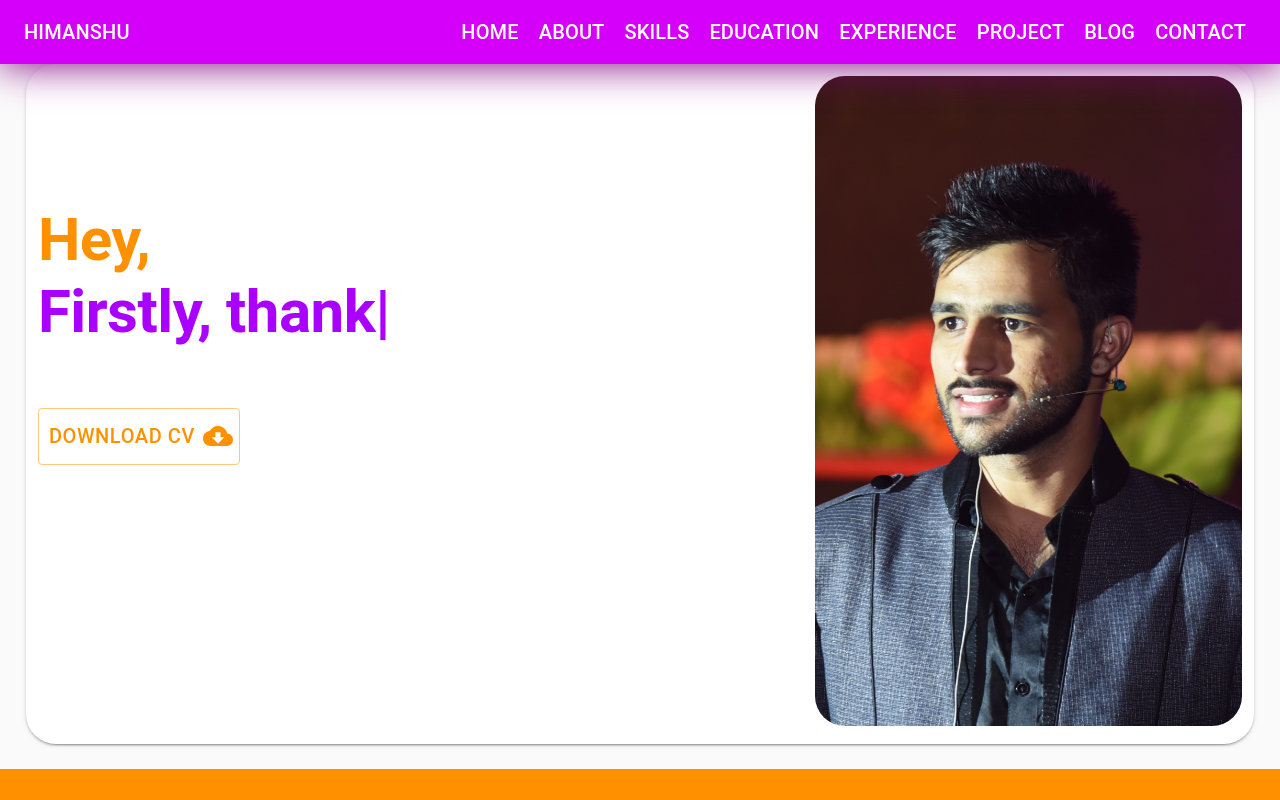
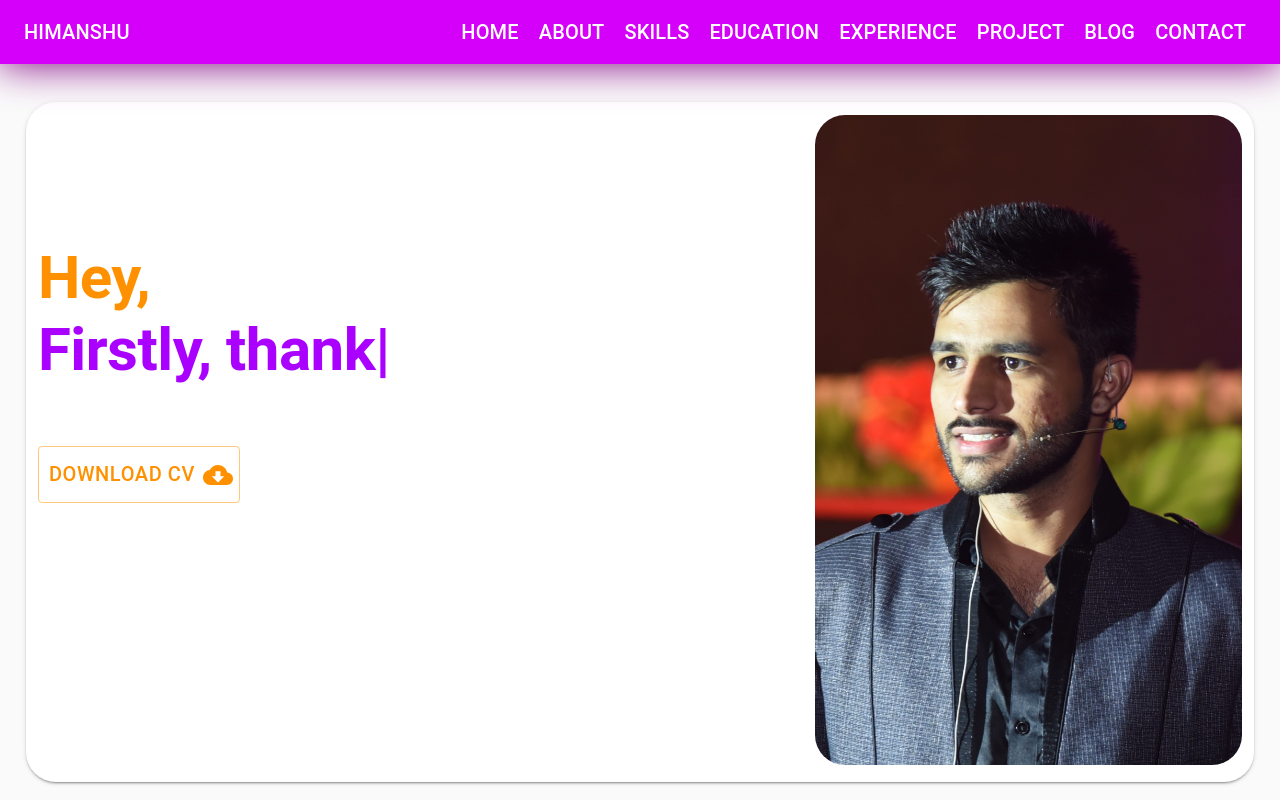
Before and after one commit to pellucidhims/know-himanshu, a React (Create React App) app: page / in a window 1280 px wide. Shown: the top 800 px of the page. Built offline with nearby package versions, Linux system fonts and the light colour scheme; a web font is replaced by a local one.

Commit message:
minor css bug fix for home page

```diff
--- a/src/App.js
+++ b/src/App.js
@@ -277,7 +277,7 @@ const useStyles = makeStyles((theme) => ({
     height: '100%',
   },
   boxWrapperSpclPadding: {
-    paddingTop: '5%',
+    paddingTop: '8%',
   },
   verticalBoxWrapper: {
     height: '100%',
```
